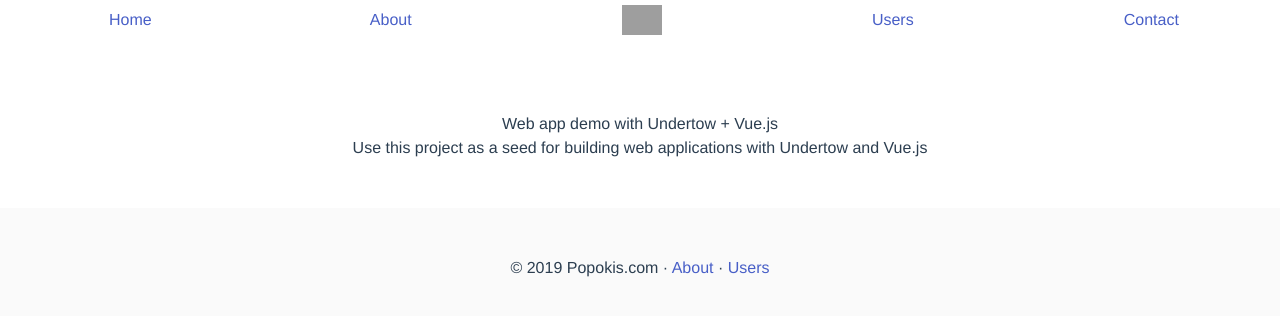
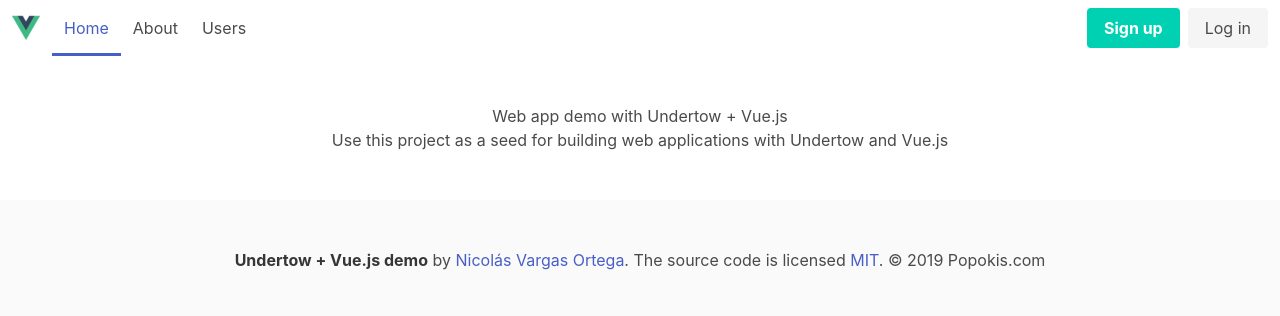
Before and after one commit to soasada/undertow-vuejs, a Vue app in the folder frontend/: page / in a window 1280 px wide. Shown: the top 316 px of the page. Built offline with nearby package versions, Linux system fonts and the light colour scheme; grey boxes are pictures that could not be loaded.

Commit message:
New navbar with bulma

```diff
--- a/frontend/src/App.vue
+++ b/frontend/src/App.vue
@@ -1,41 +1,79 @@
 <template>
     <div id="app">
-        <nav class="level">
-            <p class="level-item has-text-centered">
-                <router-link class="p-2 text-dark" active-class="active" to="/" exact>Home</router-link>
-            </p>
-            <p class="level-item has-text-centered">
-                <router-link class="p-2 text-dark" active-class="active" to="/about">About</router-link>
-            </p>
-            <p class="level-item has-text-centered">
-                <img src="https://bulma.io/images/bulma-type.png" alt="" style="height: 30px;">
-            </p>
-            <p class="level-item has-text-centered">
-                <router-link class="p-2 text-dark" active-class="active" to="/users">Users</router-link>
-            </p>
-            <p class="level-item has-text-centered">
-                <a class="link is-info">Contact</a>
-            </p>
+        <nav class="navbar" role="navigation" aria-label="main navigation">
+            <div class="navbar-brand">
+                <a class="navbar-item" href="/">
+                    <img src="./assets/logo.png" width="28" height="28" alt="">
+                </a>
+
+                <a role="button" class="navbar-burger burger" aria-label="menu" aria-expanded="false"
+                   data-target="navbarMainMenu" @click="toggleNav">
+                    <span aria-hidden="true"></span>
+                    <span aria-hidden="true"></span>
+                    <span aria-hidden="true"></span>
+                </a>
+            </div>
+
+            <div id="navbarMainMenu" class="navbar-menu is-active">
+                <div class="navbar-start">
+                    <router-link class="navbar-item" active-class="is-active is-tab" to="/" exact>Home</router-link>
+                    <router-link class="navbar-item" active-class="is-active is-tab" to="/about">About</router-link>
+                    <router-link class="navbar-item" active-class="is-active is-tab" to="/users">Users</router-link>
+                </div>
+
+                <div class="navbar-end">
+                    <div class="navbar-item">
+                        <div class="buttons">
+                            <a class="button is-primary">
+                                <strong>Sign up</strong>
+                            </a>
+                            <a class="button is-light">
+                                Log in
+                            </a>
+                        </div>
+                    </div>
+                </div>
+            </div>
         </nav>
 
         <router-view/>
 
         <footer class="footer">
-            <p>© {{ new Date().getFullYear() }} Popokis.com ·
-                <router-link to="/about">About</router-link>
-                ·
-                <router-link to="/users">Users</router-link>
-            </p>
+            <div class="content has-text-centered">
+                <p>
+                    <strong>Undertow + Vue.js demo</strong> by <a href="https://github.com/soasada">Nicolás Vargas
+                    Ortega</a>. The source code is licensed
+                    <a href="http://opensource.org/licenses/mit-license.php">MIT</a>. © {{ new Date().getFullYear() }}
+                    Popokis.com
+                </p>
+            </div>
         </footer>
     </div>
 </template>
 
+<script>
+    export default {
+        name: 'app',
+        methods: {
+            toggleNav() {
+                const $navbarBurgers = Array.prototype.slice.call(document.querySelectorAll('.navbar-burger'), 0);
+
+                if ($navbarBurgers.length > 0) {
+                    $navbarBurgers.forEach(el => {
+                        el.addEventListener('click', () => {
+                            const target = el.dataset.target;
+                            const $target = document.getElementById(target);
+
+                            el.classList.toggle('is-active');
+                            $target.classList.toggle('is-active');
+                        });
+                    });
+                }
+            }
+        }
+    }
+</script>
+
 <style lang="scss">
-    #app {
-        font-family: 'Avenir', Helvetica, Arial, sans-serif;
-        -webkit-font-smoothing: antialiased;
-        -moz-osx-font-smoothing: grayscale;
-        text-align: center;
-        color: #2c3e50;
-    }
+
 </style>
```
Also changed, not shown: frontend/src/assets/logo.png.
